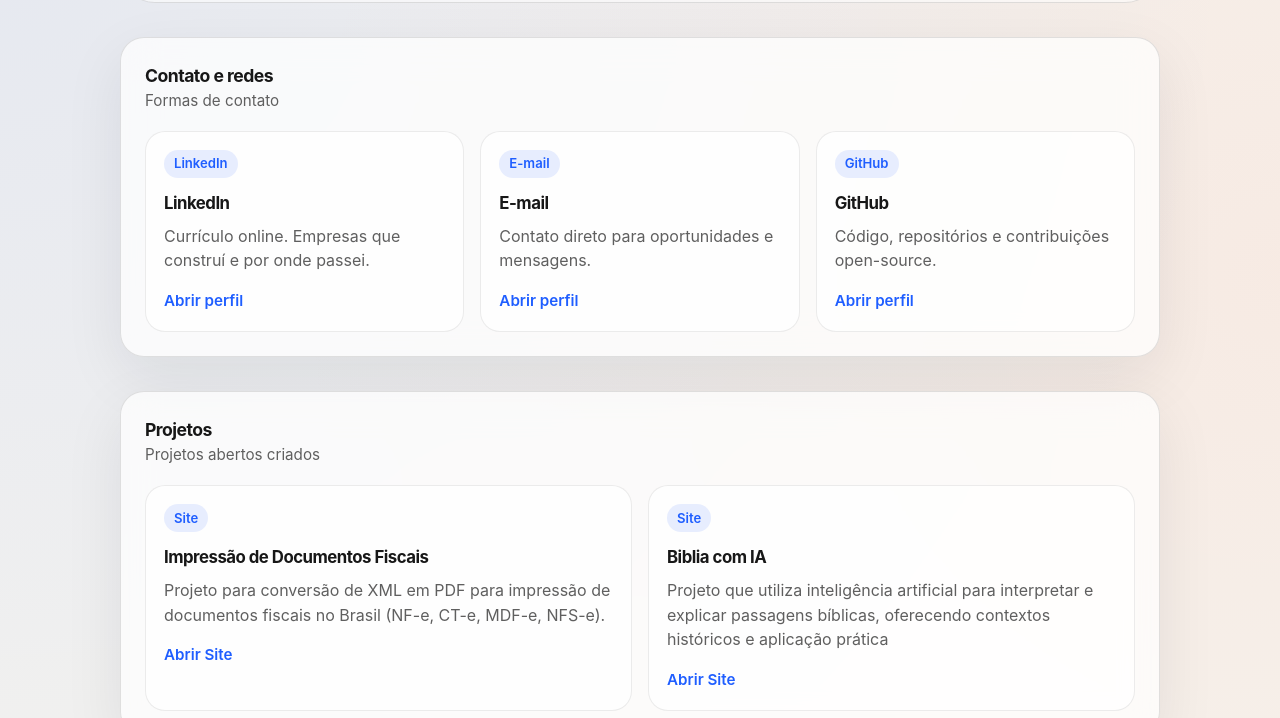
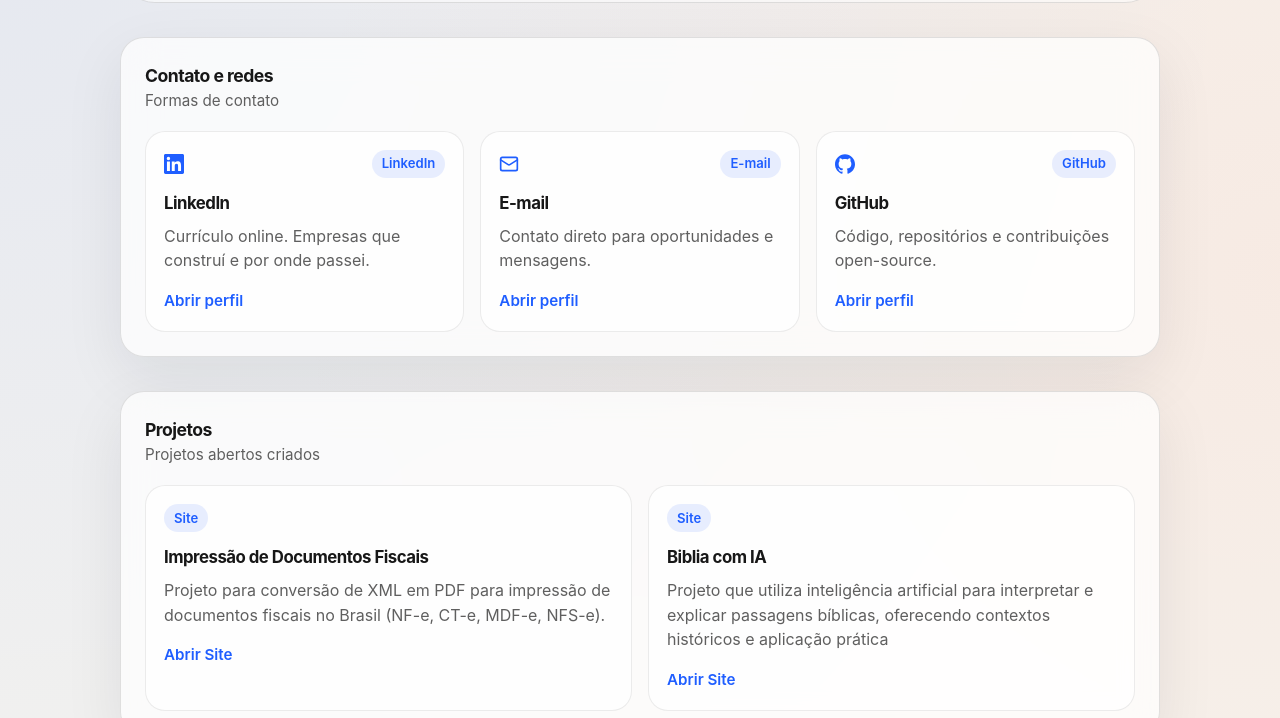
Before and after one commit to leogregianin/leonardogregianin.com, a plain HTML site: page index.html in a window 1280 px wide. Shown: the part 95-813 px from the top of the page. Drawn offline with Linux system fonts and the light colour scheme.

Commit message:
add icones

```diff
--- a/script.js
+++ b/script.js
@@ -14,11 +14,19 @@
   return article;
 }
 
+const socialIcons = {
+  LinkedIn: `<svg xmlns="http://www.w3.org/2000/svg" width="20" height="20" viewBox="0 0 24 24" fill="currentColor" aria-hidden="true"><path d="M20.447 20.452h-3.554v-5.569c0-1.328-.027-3.037-1.852-3.037-1.853 0-2.136 1.445-2.136 2.939v5.667H9.351V9h3.414v1.561h.046c.477-.9 1.637-1.85 3.37-1.85 3.601 0 4.267 2.37 4.267 5.455v6.286zM5.337 7.433a2.062 2.062 0 0 1-2.063-2.065 2.064 2.064 0 1 1 2.063 2.065zm1.782 13.019H3.555V9h3.564v11.452zM22.225 0H1.771C.792 0 0 .774 0 1.729v20.542C0 23.227.792 24 1.771 24h20.451C23.2 24 24 23.227 24 22.271V1.729C24 .774 23.2 0 22.222 0h.003z"/></svg>`,
+  GitHub: `<svg xmlns="http://www.w3.org/2000/svg" width="20" height="20" viewBox="0 0 24 24" fill="currentColor" aria-hidden="true"><path d="M12 .297c-6.63 0-12 5.373-12 12 0 5.303 3.438 9.8 8.205 11.385.6.113.82-.258.82-.577 0-.285-.01-1.04-.015-2.04-3.338.724-4.042-1.61-4.042-1.61C4.422 18.07 3.633 17.7 3.633 17.7c-1.087-.744.084-.729.084-.729 1.205.084 1.838 1.236 1.838 1.236 1.07 1.835 2.809 1.305 3.495.998.108-.776.417-1.305.76-1.605-2.665-.3-5.466-1.332-5.466-5.93 0-1.31.465-2.38 1.235-3.22-.135-.303-.54-1.523.105-3.176 0 0 1.005-.322 3.3 1.23.96-.267 1.98-.399 3-.405 1.02.006 2.04.138 3 .405 2.28-1.552 3.285-1.23 3.285-1.23.645 1.653.24 2.873.12 3.176.765.84 1.23 1.91 1.23 3.22 0 4.61-2.805 5.625-5.475 5.92.42.36.81 1.096.81 2.22 0 1.606-.015 2.896-.015 3.286 0 .315.21.69.825.57C20.565 22.092 24 17.592 24 12.297c0-6.627-5.373-12-12-12"/></svg>`,
+  'E-mail': `<svg xmlns="http://www.w3.org/2000/svg" width="20" height="20" viewBox="0 0 24 24" fill="none" stroke="currentColor" stroke-width="2" stroke-linecap="round" stroke-linejoin="round" aria-hidden="true"><rect width="20" height="16" x="2" y="4" rx="2"/><path d="m22 7-8.97 5.7a1.94 1.94 0 0 1-2.06 0L2 7"/></svg>`,
+};
+
 function createSocialCard({ title, description, link }) {
+  const icon = socialIcons[title] ?? '';
   const article = document.createElement('article');
   article.className = 'card';
   article.innerHTML = `
     <div class="card-top">
+      <span class="social-icon">${icon}</span>
       <span class="tag">${title}</span>
     </div>
     <h3>${title}</h3>
--- a/style.css
+++ b/style.css
@@ -203,6 +203,12 @@
   margin-bottom: 12px;
 }
 
+.social-icon {
+  display: flex;
+  align-items: center;
+  color: var(--accent);
+}
+
 .tag {
   display: inline-flex;
   align-items: center;
```
